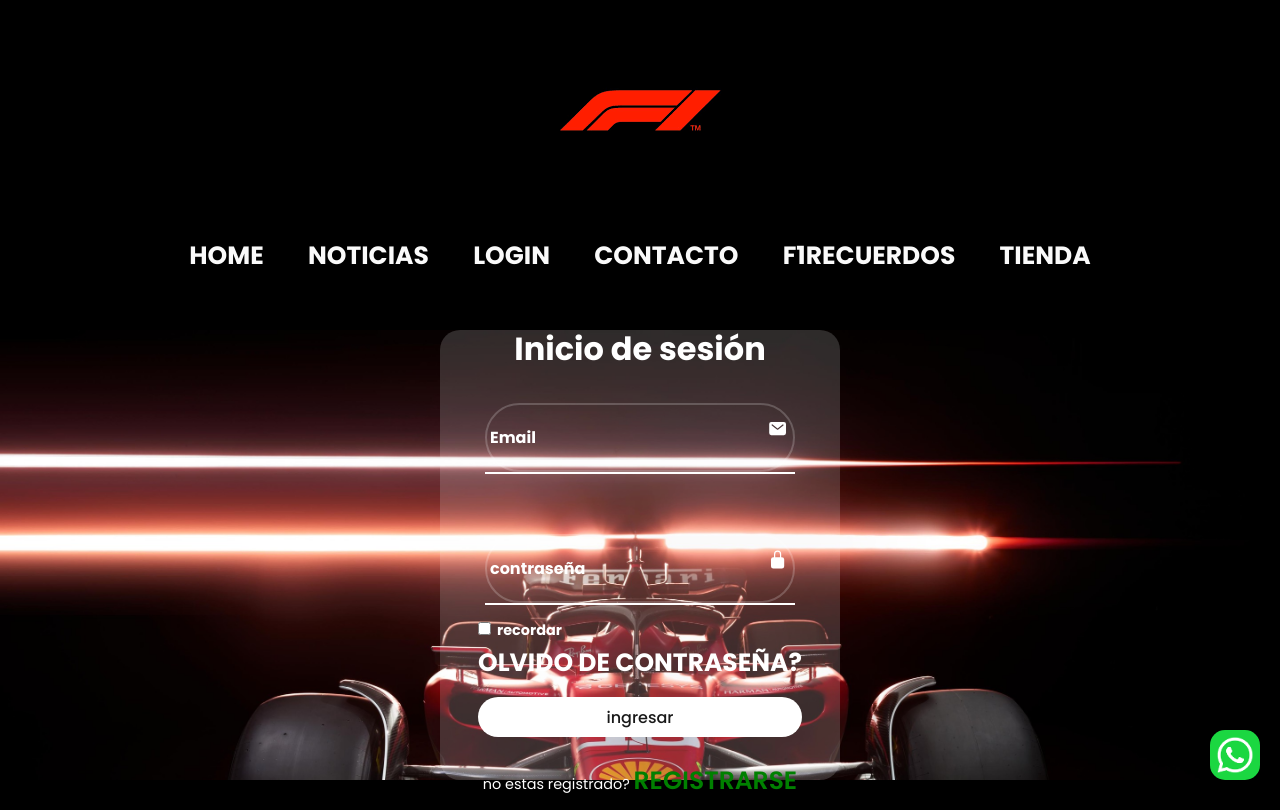
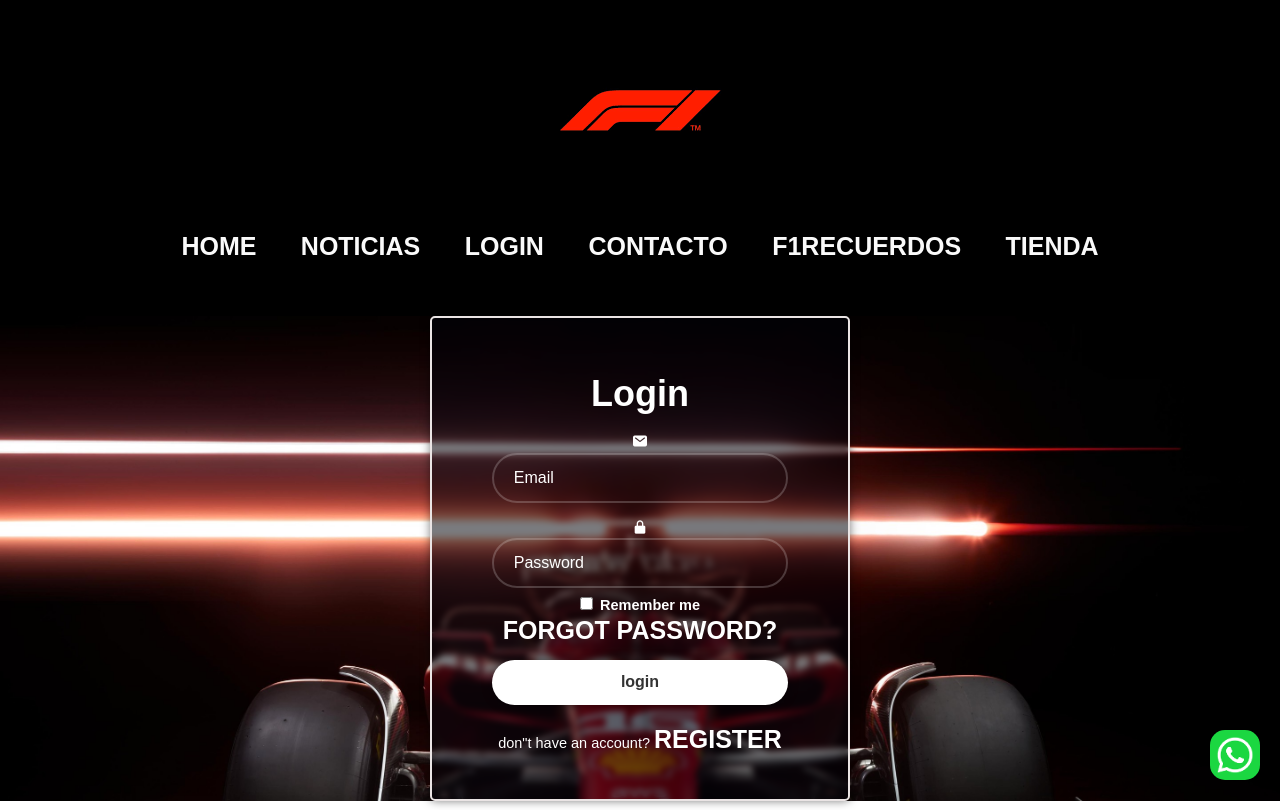
Before and after one commit to SofiaBellomusto/miraellogin, a plain HTML site: page nuevacopia/html/iniciodesesion.html in a window 1280 px wide. Drawn offline with nearby package versions, Linux system fonts and the light colour scheme.

Commit message:
All changes -- Version

```diff
--- a/nuevacopia/css/estilo.scss
+++ b/nuevacopia/css/estilo.scss
@@ -1,13 +1,6 @@
-@import "login";
-
-
-
-
-
-
 $primary-color: #000;
 $secondary-color: #fafafa;
-$accent-color: green;
+$accent-color: white;
 $border-color: #eae4e4;
 $background-color: #fafafa;
 $text-color: #fff;
@@ -15,6 +8,7 @@ $shadow-color: rgba(0, 0, 0, 0.5);
 $font-size: 16px;
 $font-weight-bold: 700;
 $border-radius: 5px;
+
 
 .Boton, .escuderias, header {
   display: flex;
@@ -118,21 +112,11 @@ label {
   color: #080808;
 }
 
-.centerChilds{
-  display: flex; flex-direction: row; align-items: center; justify-content: center;
-}
-
-.backgroundImage{
-  background-image: url(../img/ferrarin1.jpg  );
-  background-size: cover;
-  background-repeat: no-repeat;
-}
-
 input [type=text], textarea {
   display: block;
   width: 100%;
   padding: 5px;
-  border: 4px solid $accent-color;
+  border: 4px solid green;
   border-radius: 5px;
   font-size: 10px;
   margin-bottom: 10px;
@@ -175,8 +159,8 @@ input [type=text], textarea {
 }
 
 .contenedorCursos {
-  display: block;
-  grid-template-columns: repeat(4, 1fr);
+  display: grid;
+  grid-template-columns: repeat(3, 1fr);
   gap: 15px;
 }
 
@@ -243,10 +227,30 @@ header {
   flex-direction: column;
 }
 
+.centerChilds {
+  display: flex;
+  flex-direction: row;
+  align-items: center;
+  justify-content: center;}
+
+
+  .backgroundImage {
+    background-image: url(../img/ferrarin1.jpg);
+    background-size: cover;
+    background-repeat: no-repeat;
+}
+
 @media (max-width: 1023px) {
+  .wrapper{
+    margin: 20px;
+  }
   .pilotos {
     height: auto;
     flex-direction: column;
+    display: block;
+  }
+
+  .contenedorCursos {
     display: block;
   }
 
@@ -284,8 +288,9 @@ header {
 
 .wrapper {
   width: 420px;
+  background-color: #00020a85;
   border: 2px solid $border-color;
-  backdrop-filter: blur(20px);
+  backdrop-filter: blur(3px);
   box-shadow: 0 0 10px $shadow-color;
   border-radius: $border-radius;
   padding: 30px 40px;
@@ -298,8 +303,7 @@ header {
 .wrapper .input-box {
   width: 100%;
   height: 50px;
-  background: #c01414;
-  margin: 30px 0;
+  margin: 18px 0;
   border-radius: 30px;
 }
 
@@ -329,7 +333,7 @@ header {
 .wrapper .remember-forgot {
   justify-content: space-between;
   font-size: 14.5px;
-  margin: -15px 0 15px;
+  margin: 10px 0 15px;
 }
 
 .remember-forgot label input {
@@ -337,8 +341,8 @@ header {
   margin-right: 3px;
 }
 
-.remember-forgot a:hover {
-  color: red;
+.remember-forgot a {
+  color: $accent-color;
 }
 
 .register-link p a:hover, .remember-forgot a:hover {
@@ -369,11 +373,3 @@ header {
   color: $accent-color;
   font-weight: 600;
 }
-
-
-
-
-
-
-
-//blanquita //
--- a/nuevacopia/css/login.scss
+++ /dev/null
@@ -1,140 +0,0 @@
-@import url('https://fonts.googleapis.com/css2?family=Poppins:wght@300;400;500;600;700;800;900&display=swap');
-
-* {
-    margin: 0;
-    padding: 0;
-    box-sizing: border-box;
-    font-family: 'Poppins', sans-serif;
-}
-
-body {
-    justify-content: center;
-    align-items: center;
-    min-height: 100vh;
-    background: #000;
-    overflow: hidden;
-}
-
-.login-box {
-    position: relative;
-    width: 400px;
-    height: 450px;
-    background: #fafafa2b;
-    border-radius: 20px;
-    display: flex;
-    justify-content: center;
-    align-items: center;
-}
-
-
-h2 {
-    font-size: 2em;
-    color: #fff;
-    text-align: center;
-    transition: .5s ease;
-}
-
-.input-box {
-    position: relative;
-    width: 310px;
-    margin: 30px 0;
-    border-bottom: 2px solid #fff;
-
-    label {
-        position: absolute;
-        top: 50%;
-        left: 5px;
-        transform: translateY(-50%);
-        font-size: 1em;
-        pointer-events: none;
-        color: #fff;
-    }
-
-    input {
-
-        &:focus~label,
-        &:valid~label {
-            top: -5px;
-        }
-
-        width: 100%;
-        height: 50px;
-        background: transparent;
-        border: none;
-        outline: none;
-        font-size: 1em;
-        color: #fff;
-        padding: 0 35px 0 5px;
-        transition: .5s ease;
-    }
-
-    .icon {
-        position: absolute;
-        right: 8px;
-        color: #fff;
-        font-size: 1.2em;
-        line-height: 57px;
-
-        /* transition: .5s ease; */
-    }
-}
-
-.remember-forgot {
-    color: #fff;
-    font-size: .9em;
-    margin: -15px 0 15px;
-    justify-content: space-between;
-    transition: .5s ease;
-
-    label input {
-        accent-color: #fff;
-        margin-right: 3px;
-
-        /* transition: .5s ease; */
-    }
-
-    a {
-        color: #fff;
-        text-decoration: none;
-        transition: color .5s ease;
-
-        &:hover {
-            text-decoration: underline;
-        }
-    }
-}
-
-button {
-    width: 100%;
-    height: 40px;
-    background: #fff;
-    border: none;
-    outline: none;
-    border-radius: 40px;
-    cursor: pointer;
-    font-size: 1em;
-    color: #191919;
-    font-weight: 500;
-
-    /* transition: .5s ease; */
-}
-
-.register-link {
-    color: #fff;
-    font-size: .9em;
-    text-align: center;
-    margin: 25px 0 10px;
-
-    /* transition: .5s ease; */
-
-    p a {
-        color: #fff;
-        text-decoration: none;
-        font-weight: 600;
-        transition: color .5s ease;
-
-        &:hover {
-            text-decoration: underline;
-        }
-    }
-}
--- a/nuevacopia/html/iniciodesesion.html
+++ b/nuevacopia/html/iniciodesesion.html
@@ -7,11 +7,12 @@
     <title>Formula1Fans</title>
     <!-- CSS -->
     <link rel="stylesheet" href="../css/estilo.css">
+    <link href='https://unpkg.com/boxicons@2.1.4/css/boxicons.min.css' rel='stylesheet'>
+
 </head>
 
 <body>
-
-    <header>
+    <header class="encabezado">
         <a href="">
             <img class="img destino" src="../img/logof1.png" alt="">
         </a>
@@ -19,7 +20,7 @@
             <ul>
                 <li><a href="../index.html">Home</a></li>
                 <li><a href="noticias.html">Noticias</a></li>
-                <li><a href="iniciodesesion.html">Login</a></li>
+                <li><a href="iniciodesesion.html">login</a></li>
                 <li><a href="contacto.html">Contacto</a></li>
                 <li><a href="f1recuerdos.html">F1recuerdos</a></li>
                 <li><a href="tienda.html">Tienda</a></li>
@@ -27,40 +28,38 @@
         </nav>
     </header>
 
-
     <div class="centerChilds backgroundImage">
 
-    <div class="login-box">
-        <form action="#" style="display: flex; flex-direction: column; align-items: center; justify-content: center;">
-            <h2>Inicio de sesión</h2>
-            <div class="input-box" >
-                <span class="icon">
-                    <ion-icon name="mail"></ion-icon>
-                </span>
-                <input type="email" required>
-                <label>Email</label>
-                <div class="input-line"></div>
-            </div>
+    <div class="wrapper login">
+        <form action="" style="display: flex; flex-direction: column; align-items: center; justify-content: center;">
+            <h1>Login</h1>
             <div class="input-box">
                 <span class="icon">
-                    <ion-icon name="lock-closed"></ion-icon>
+                    <ion-icon name="mail" role="img" class="md hydrated" aria-label="mail"></ion-icon>
                 </span>
-                <input type="password" required>
-                <label>contraseña</label>
-                <div class="input-line"></div>
+                <input type="email" placeholder="Email" required="">
             </div>
+
+            <div class="input-box">
+                <i class='bx bxs-lock-alt' ></i>
+
+                <input type="password" placeholder="Password" required>
+            </div>
+
             <div class="remember-forgot">
-                <label style="color:white!important"><input type="checkbox"> recordar </label>
-                <a href="#"> olvido de contraseña?</a>
+                <label style="color:white"> <input type="checkbox"> Remember me</label>
+                <a href="#">Forgot password?</a>
             </div>
-            <button type="submit">ingresar</button>
+            <button type="submit" class="btn">login</button>
+
             <div class="register-link">
-                <p>no estas registrado? <a href="#">Registrarse</a></p>
+                <p>don"t have an account? <a href="#">Register</a></p>
             </div>
+
         </form>
+
     </div>
-</div>
-
+    </div>
 
     <script type="module" src="https://unpkg.com/ionicons@5.5.2/dist/ionicons/ionicons.esm.js"></script>
     <script nomodule src="https://unpkg.com/ionicons@5.5.2/dist/ionicons/ionicons.js"></script>
@@ -71,4 +70,6 @@
     <img class="wsp" src="../img/wsp.png" alt="logo de wsp">
 </a>
 
+
+
 </html>
```
Also changed, not shown: nuevacopia/html/contacto.html (+1 -1 lines), nuevacopia/html/f1recuerdos.html (+1 -1 lines), nuevacopia/html/noticias.html (+2 -2 lines), nuevacopia/index.html (+1 -1 lines), nuevacopia/css/estilo.css, nuevacopia/css/login.css (deleted), 3 other files.
